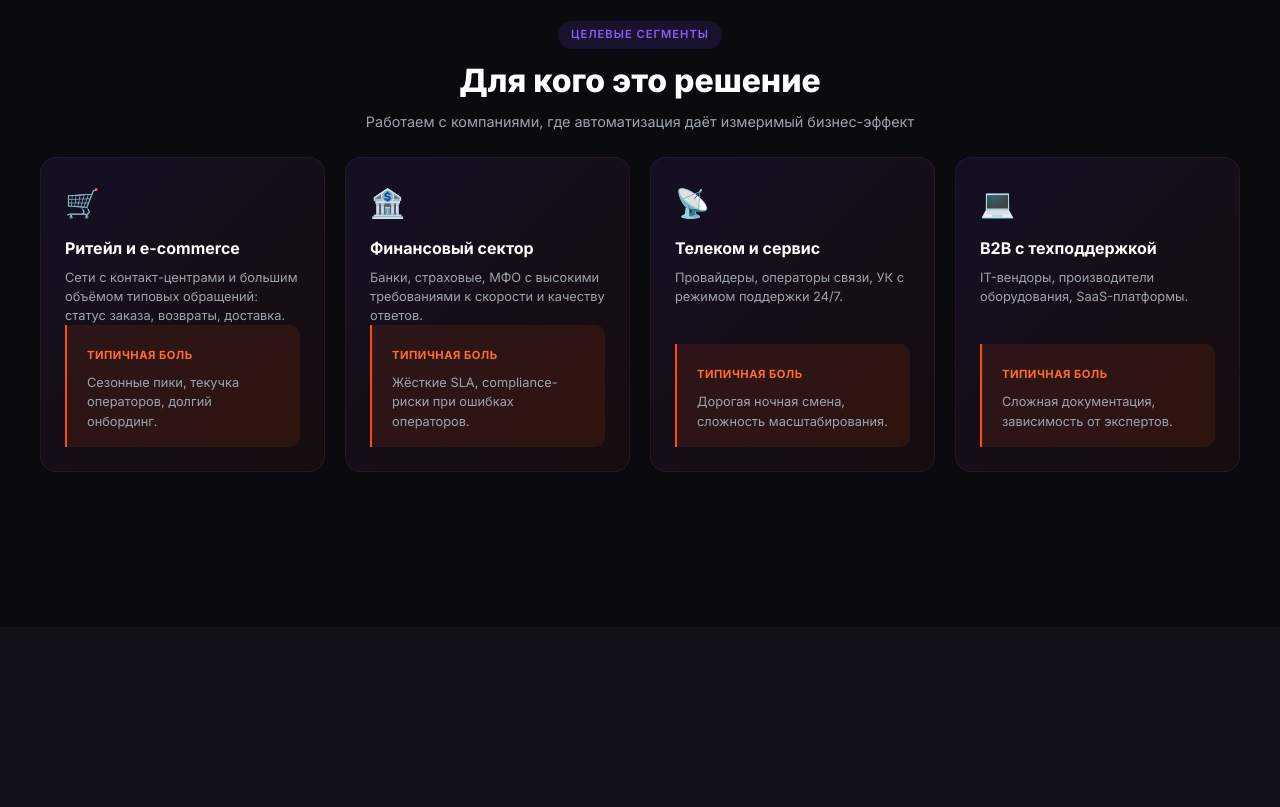
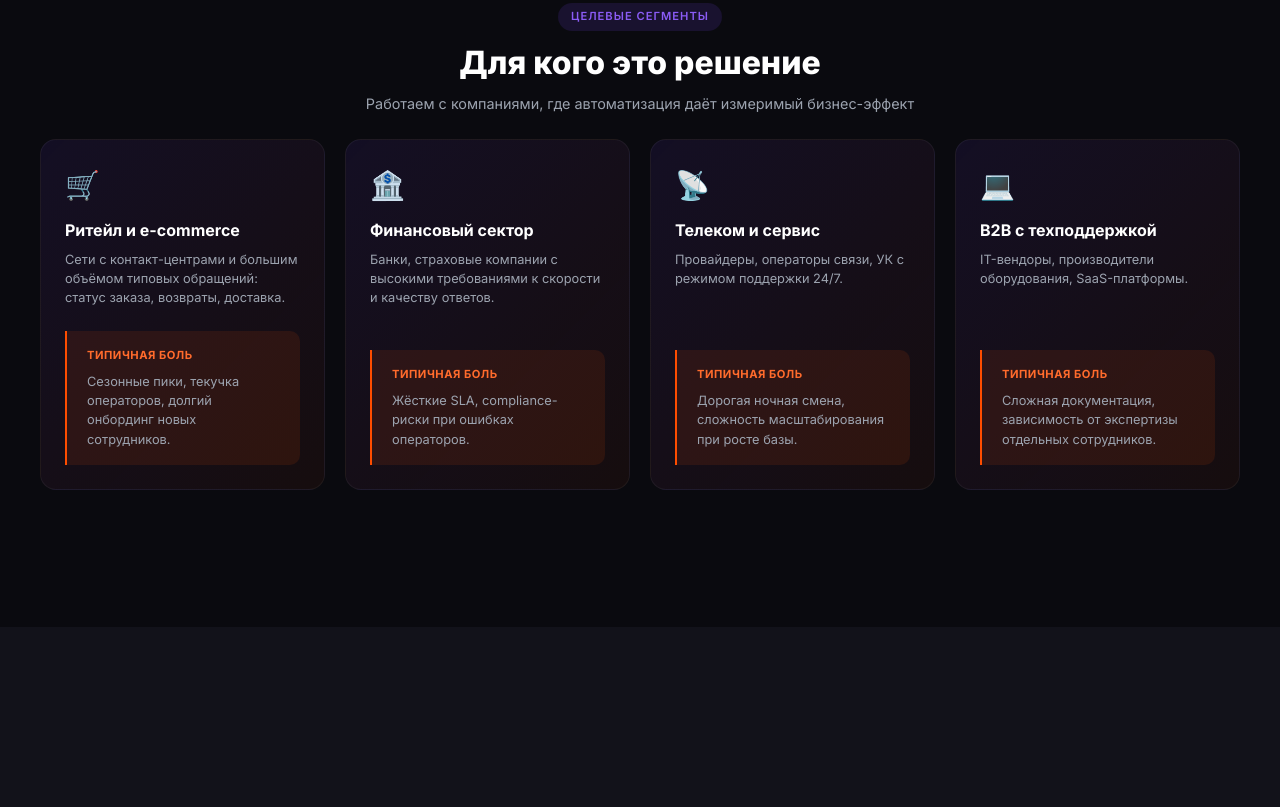
Before and after one commit to vkxx29/ai-call-center, a plain HTML site: page index.html in a window 1280 px wide. Shown: the part 1773-2580 px from the top of the page. Drawn offline with Linux system fonts and the light colour scheme.

Commit message:
Update index.html

```diff
--- a/index.html
+++ b/index.html
@@ -428,9 +428,8 @@
             padding: 1.5rem;
             border: 1px solid rgba(255, 255, 255, 0.05);
             transition: all 0.3s ease;
-            display: grid;
-            grid-template-rows: auto auto 1fr auto;
-            min-height: 300px;
+            display: flex;
+            flex-direction: column;
         }
 
         .audience-card:hover {
@@ -453,7 +452,8 @@
             color: var(--gray-light);
             line-height: 1.5;
             font-size: 0.8rem;
-            align-self: start;
+            margin-bottom: 1.5rem;
+            flex-grow: 1;
         }
 
         .pain-point {
@@ -461,8 +461,10 @@
             border-left: 2px solid var(--accent);
             padding: 1rem 1.25rem;
             border-radius: 0 10px 10px 0;
-            align-self: end;
-            min-height: 85px;
+            min-height: 90px;
+            display: flex;
+            flex-direction: column;
+            justify-content: center;
         }
 
         .pain-point strong {
@@ -1103,10 +1105,6 @@
             .modules-grid,
             .audience-grid {
                 grid-template-columns: repeat(2, 1fr);
-            }
-
-            .audience-card {
-                min-height: auto;
             }
 
             .pain-point {
@@ -1345,7 +1343,7 @@
                         <li>Доля обращений, закрытых AI</li>
                         <li>Среднее время ответа</li>
                         <li>CSAT по каналам</li>
-                        <li>Топ запросов и пробелы</li>
+                        <li>Топ запросов</li>
                         <li>Кастомные отчёты</li>
                     </ul>
                 </div>
@@ -1369,13 +1367,13 @@
                     <p>Сети с контакт-центрами и большим объёмом типовых обращений: статус заказа, возвраты, доставка.</p>
                     <div class="pain-point">
                         <strong>Типичная боль</strong>
-                        <p>Сезонные пики, текучка операторов, долгий онбординг.</p>
+                        <p>Сезонные пики, текучка операторов, долгий онбординг новых сотрудников.</p>
                     </div>
                 </div>
                 <div class="audience-card">
                     <div class="audience-icon">🏦</div>
                     <h3>Финансовый сектор</h3>
-                    <p>Банки, страховые, МФО с высокими требованиями к скорости и качеству ответов.</p>
+                    <p>Банки, страховые компании с высокими требованиями к скорости и качеству ответов.</p>
                     <div class="pain-point">
                         <strong>Типичная боль</strong>
                         <p>Жёсткие SLA, compliance-риски при ошибках операторов.</p>
@@ -1387,7 +1385,7 @@
                     <p>Провайдеры, операторы связи, УК с режимом поддержки 24/7.</p>
                     <div class="pain-point">
                         <strong>Типичная боль</strong>
-                        <p>Дорогая ночная смена, сложность масштабирования.</p>
+                        <p>Дорогая ночная смена, сложность масштабирования при росте базы.</p>
                     </div>
                 </div>
                 <div class="audience-card">
@@ -1396,7 +1394,7 @@
                     <p>IT-вендоры, производители оборудования, SaaS-платформы.</p>
                     <div class="pain-point">
                         <strong>Типичная боль</strong>
-                        <p>Сложная документация, зависимость от экспертов.</p>
+                        <p>Сложная документация, зависимость от экспертизы отдельных сотрудников.</p>
                     </div>
                 </div>
             </div>
@@ -1590,7 +1588,7 @@
                     <div class="why-number">04</div>
                     <div>
                         <h3>Гарантируем результат</h3>
-                        <p>Фиксируем метрики в договоре. Не достигли — дорабатываем за свой счёт.</p>
+                        <p>Прозрачная отчётность на каждом этапе. Сопровождаем проект до достижения целевых показателей.</p>
                     </div>
                 </div>
             </div>
```
